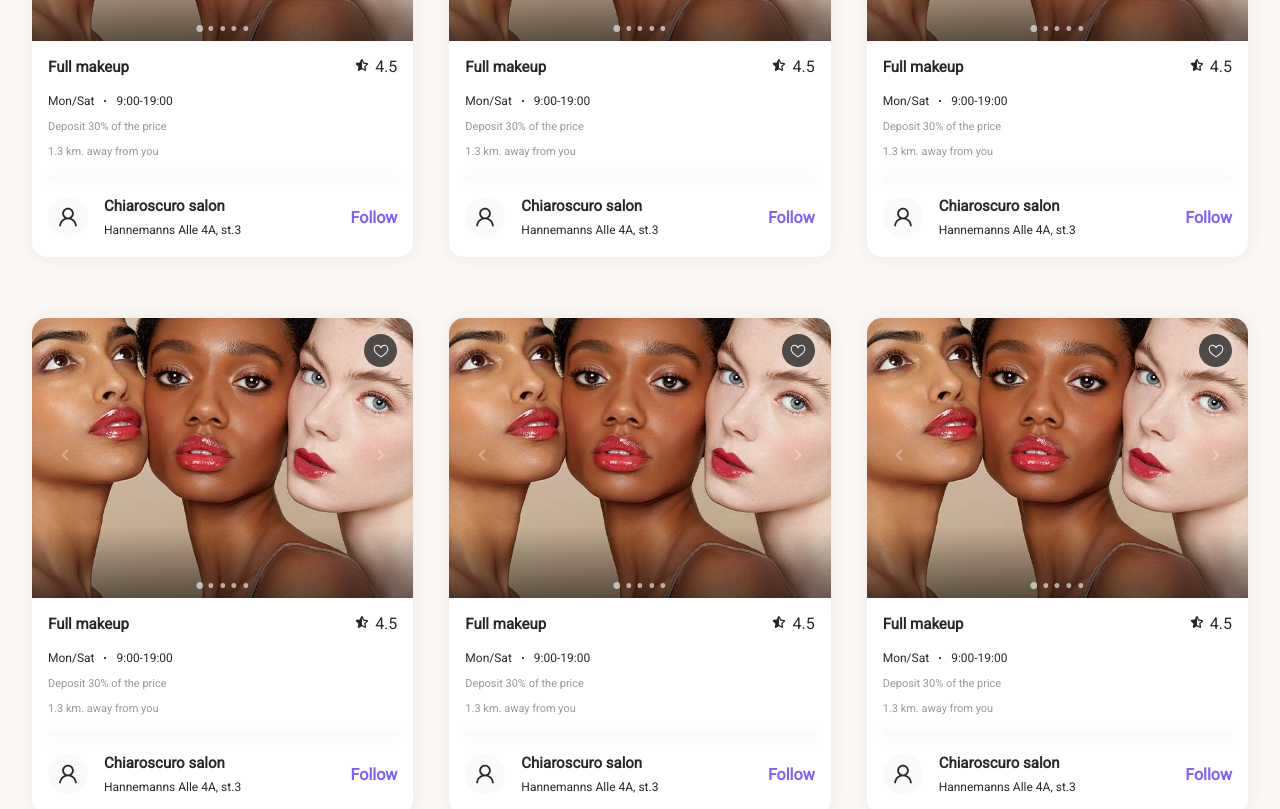
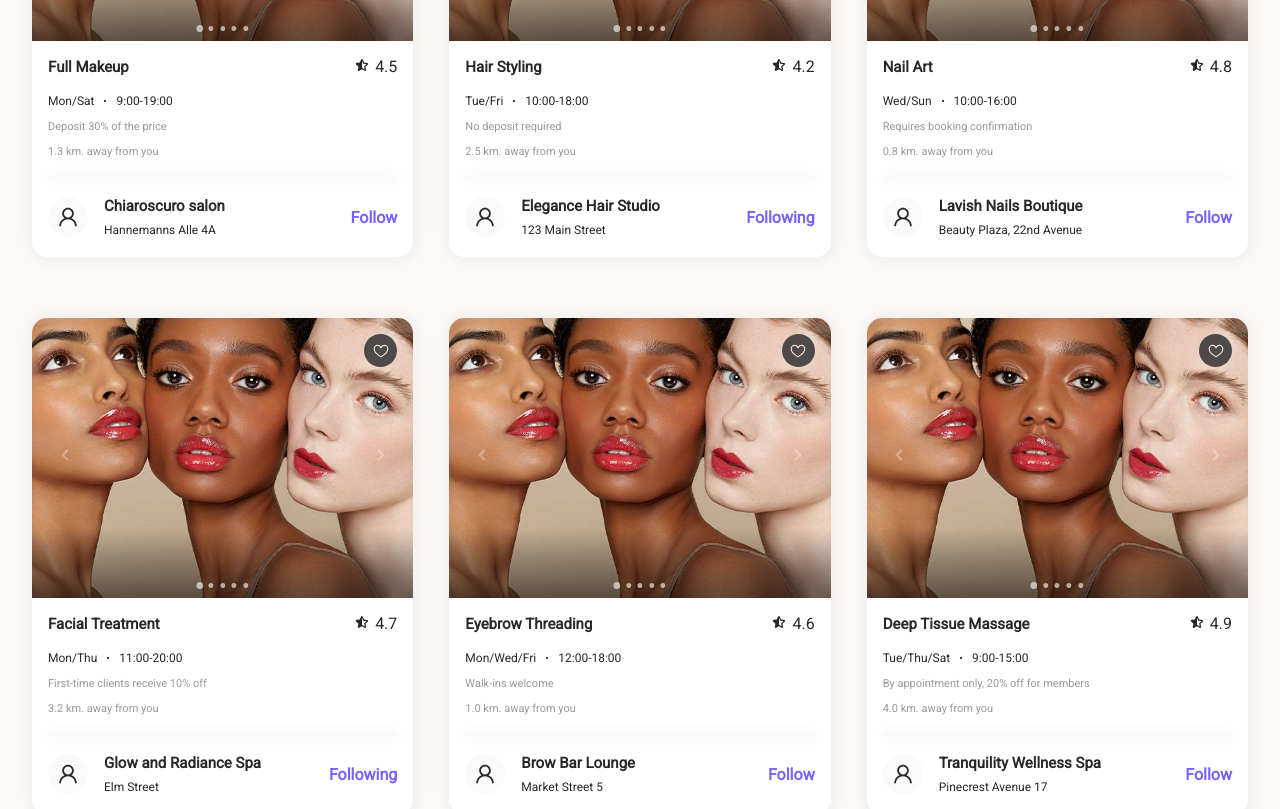
Before and after one commit to osampilona/hypen, a Next.js app: page / in a window 1280 px wide. Shown: the part 340-1149 px from the top of the page. Built offline with nearby package versions, Linux system fonts and the light colour scheme; no server answers.

Commit message:
Creating servicedata.ts and connecting it to fetch static data (currently, fetch is not needed)

```diff
--- a/src/components/Carousel/Carousel.tsx
+++ b/src/components/Carousel/Carousel.tsx
@@ -1,9 +1,10 @@
-import React, { useState, useRef, useEffect } from "react";
-import Image, { StaticImageData } from "next/image";
+import React, { useState, useRef, useEffect, useCallback } from "react";
+import Image from "next/image";
 import { IoIosArrowBack, IoIosArrowForward } from "react-icons/io";
 import { FaCircle } from "react-icons/fa";
 import { GoHeart } from "react-icons/go";
 import carousel from "./carousel.module.scss";
+import { CardImage } from "@/types/services/card";
 
 //TODO: add this when data is fetched from the server
 // type imagesProps = {
@@ -15,10 +16,7 @@ import carousel from "./carousel.module.scss";
 
 //TODO: remove this when data is fetched from the server
 type imagesProps = {
-  images: {
-    url: StaticImageData;
-    alt: string;
-  }[];
+  images: CardImage[];
 };
 
 const Carousel = ({ images }: imagesProps) => {
@@ -27,22 +25,23 @@ const Carousel = ({ images }: imagesProps) => {
   const prevButtonRef = useRef<HTMLButtonElement>(null);
   const containerRef = useRef<HTMLDivElement>(null);
 
-  const showNextImage = () => {
+  const showNextImage = useCallback(() => {
     setImageIndex((index) => {
       const newIndex = index === images.length - 1 ? 0 : index + 1;
       nextButtonRef.current?.focus();
       return newIndex;
     });
-  };
+  }, [images.length]);
 
-  const showPrevImage = () => {
+  const showPrevImage = useCallback(() => {
     setImageIndex((index) => {
       const newIndex = index === 0 ? images.length - 1 : index - 1;
       prevButtonRef.current?.focus();
       return newIndex;
     });
-  };
+  }, [images.length]);
 
+  useEffect(() => {
     const handleKeyDown = (event: KeyboardEvent) => {
       if (event.key === "ArrowRight") {
         showNextImage();
@@ -51,14 +50,13 @@ const Carousel = ({ images }: imagesProps) => {
       }
     };
 
-  useEffect(() => {
     const container = containerRef.current;
     container?.addEventListener("keydown", handleKeyDown);
 
     return () => {
       container?.addEventListener("keydown", handleKeyDown);
     };
-  }, []);
+  }, [showNextImage, showPrevImage]);
 
   return (
     <section
@@ -77,8 +75,7 @@ const Carousel = ({ images }: imagesProps) => {
       >
         {images.map(({ url, alt }, index) => (
           <Image
-            // key={url}
-            key={url.toString()}
+            key={`${url.toString()}-${index}`}
             src={url}
             alt={alt}
             className={carousel.container__image}
--- a/src/components/ServiceCard/ServiceCard.tsx
+++ b/src/components/ServiceCard/ServiceCard.tsx
@@ -1,91 +1,38 @@
 "use client";
-import React, { useState, useEffect } from "react";
-import { fetchServiceImage } from "@/services/apiService";
+import React from "react";
 import Carousel from "@/components/Carousel/Carousel";
 import serviceCard from "@/components/ServiceCard/serviceCard.module.scss";
 import { TiStarHalfOutline } from "react-icons/ti";
 import { AiOutlineUser } from "react-icons/ai";
+import { ServiceCardType } from "@/types/services/card";
 
-//TODO: remove this when data is fetched from the server
-//import images for testing carousel staticaly
-import img_1 from "../../../src/assets/img/image_1.jpeg";
-import img_2 from "../../../src/assets/img/image_2.jpeg";
-import img_3 from "../../../src/assets/img/image_3.jpeg";
-import img_4 from "../../../src/assets/img/image_4.jpeg";
-import img_5 from "../../../src/assets/img/image_5.jpeg";
-
-const IMAGES = [
-  { url: img_1, alt: "Image 1" },
-  { url: img_2, alt: "Image 2" },
-  { url: img_3, alt: "Image 3" },
-  { url: img_4, alt: "Image 4" },
-  { url: img_5, alt: "Image 5" },
-];
-
-export interface IServiceCardProps {
-  //   serviceName: string;
-  //   serviceRate: number;
-  //   workingDays: string;
-  //   workingHours: number;
-  //   serviceNote: string;
-  //   serviceDistance: string;
-  //   companyName: string;
-  //   companyAdress: string;
-  //   companyAdressDetail: string;
-  //   companyFollowingState: string;
-}
-
-const ServiceCard = (props: IServiceCardProps) => {
-  const [data, setData] = useState<any>(null);
-  const [loading, setLoading] = useState(null);
-  const [error, setError] = useState(null);
-
-  useEffect(() => {
-    fetchServiceImage()
-      .then((data) => {
-        //handle data
-        setData(data);
-        console.log("Random Image:", data);
-      })
-      .catch((error) => {
-        //handle error
-        setError(error);
-        console.error("Error fetching random image:", error);
-      });
-  }, []);
-
+const ServiceCard = (props: ServiceCardType) => {
   return (
     <div className={serviceCard.container}>
       <div className={serviceCard.container__image}>
-        {!error && !data && <p>loading...</p>}
-        {/* {data && (
-          <Carousel
-            images={[{ url: data.urls.full, alt: "Random Image" }]}
-          ></Carousel>
-        )} */}
-        <Carousel images={IMAGES} />
+        <Carousel images={props.images} />
       </div>
       <div className={serviceCard.container__info}>
         <div className={serviceCard.container__info__service}>
-          <h1>Full makeup</h1>
+          <h1>{props.serviceName}</h1>
           <div className={serviceCard.container__info__service__rate}>
             <TiStarHalfOutline />
-            <p>4.5</p>
+            <p>{props.serviceRate}</p>
           </div>
         </div>
         <div className={serviceCard.container__info__details}>
           <div className={serviceCard.container__info__details__days}>
-            <p>Mon/Sat</p>
+            <p>{props.workingDays}</p>
             <div
               className={serviceCard.container__info__details__days__dot}
             ></div>
-            <p>9:00-19:00</p>
+            <p>{props.workingHours}</p>
           </div>
           <p className={serviceCard.container__info__details__days__hours}>
-            Deposit 30% of the price
+            {props.serviceNote}
           </p>
           <p className={serviceCard.container__info__details__days__hours}>
-            1.3 km. away from you
+            {props.serviceDistance}
           </p>
         </div>
         <div className={serviceCard.container__devider}></div>
@@ -95,11 +42,13 @@ const ServiceCard = (props: IServiceCardProps) => {
               <AiOutlineUser size={24} />
             </div>
             <div className={serviceCard.container__business__left__details}>
-              <h1>Chiaroscuro salon</h1>
-              <p>Hannemanns Alle 4A, st.3</p>
+              <h1>{props.companyName}</h1>
+              <p>{props.companyAdress}</p>
             </div>
           </div>
-          <p className={serviceCard.container__business__follow}>Follow</p>
+          <p className={serviceCard.container__business__follow}>
+            {props.companyFollowingState}
+          </p>
         </div>
       </div>
     </div>
--- a/src/components/ServiceCardList/ServiceCardList.tsx
+++ b/src/components/ServiceCardList/ServiceCardList.tsx
@@ -1,15 +1,30 @@
-import React from "react";
+import React, { useEffect, useState } from "react";
 import ServiceCard from "../ServiceCard/ServiceCard";
 import serviceCardList from "@/components/ServiceCardList/serviceCardList.module.scss";
+import { ServiceCardType } from "@/types/services/card";
+import { serviceData } from "@/data/serviceData";
 
-const ServiceCardList = () => {
-  const serviceCardArray = Array.from({ length: 8 }, (_, index) => index + 1);
+const ServiceCardList = async () => {
+  // const serviceData = Array.from({ length: 2 }, (_, index) => index + 1);
+  // const [serviceDataFromBackend, setServiceDataFromBackend] = useState<ServiceCardType[]>([]);
 
+  // // Call backend for data
+  // useEffect(() => {
+  //   fetch("http://localhost:3000/api/serviceData")
+  //     .then((response) => response.json())
+  //     .then((data) => setServiceDataFromBackend(data))
+  // },[])
+  // }
+
+  // 3 states possible:
+  // 1. Loading
+  // 2. Error
+  // 3. Data
   return (
     <div className={serviceCardList.container}>
-      {serviceCardArray.map((_, index) => {
-        return <ServiceCard key={index} />;
-      })}
+      {serviceData.map((service: ServiceCardType, index: number) => (
+        <ServiceCard {...service} key={`${service.serviceName}-${index}`} />
+      ))}
     </div>
   );
 };
--- /dev/null
+++ b/src/data/serviceData.ts
@@ -0,0 +1,214 @@
+import { ServiceCardType } from "@/types/services/card";
+
+import img_1 from "../assets/img/image_1.jpeg";
+import img_2 from "../assets/img/image_2.jpeg";
+import img_3 from "../assets/img/image_3.jpeg";
+import img_4 from "../assets/img/image_4.jpeg";
+import img_5 from "../assets/img/image_5.jpeg";
+
+export const serviceData: ServiceCardType[] = [
+  {
+    serviceName: "Full Makeup",
+    serviceRate: 4.5,
+    workingDays: "Mon/Sat",
+    workingHours: "9:00-19:00",
+    serviceNote: "Deposit 30% of the price",
+    serviceDistance: "1.3 km. away from you",
+    companyName: "Chiaroscuro salon",
+    companyAdress: "Hannemanns Alle 4A",
+    companyAdressDetail: "st.3",
+    companyFollowingState: "Follow",
+    images: [
+      {
+        url: img_1,
+        alt: "Image 1",
+      },
+      {
+        url: img_2,
+        alt: "Image 2",
+      },
+      {
+        url: img_3,
+        alt: "Image 3",
+      },
+      {
+        url: img_4,
+        alt: "Image 4",
+      },
+      {
+        url: img_5,
+        alt: "Image 5",
+      },
+    ],
+  },
+  {
+    serviceName: "Hair Styling",
+    serviceRate: 4.2,
+    workingDays: "Tue/Fri",
+    workingHours: "10:00-18:00",
+    serviceNote: "No deposit required",
+    serviceDistance: "2.5 km. away from you",
+    companyName: "Elegance Hair Studio",
+    companyAdress: "123 Main Street",
+    companyAdressDetail: "Suite 101",
+    companyFollowingState: "Following",
+    images: [
+      {
+        url: img_1,
+        alt: "Image 1",
+      },
+      {
+        url: img_2,
+        alt: "Image 2",
+      },
+      {
+        url: img_3,
+        alt: "Image 3",
+      },
+      {
+        url: img_4,
+        alt: "Image 4",
+      },
+      {
+        url: img_5,
+        alt: "Image 5",
+      },
+    ],
+  },
+  {
+    serviceName: "Nail Art",
+    serviceRate: 4.8,
+    workingDays: "Wed/Sun",
+    workingHours: "10:00-16:00",
+    serviceNote: "Requires booking confirmation",
+    serviceDistance: "0.8 km. away from you",
+    companyName: "Lavish Nails Boutique",
+    companyAdress: "Beauty Plaza, 22nd Avenue",
+    companyAdressDetail: "Shop #12",
+    companyFollowingState: "Follow",
+    images: [
+      {
+        url: img_1,
+        alt: "Image 1",
+      },
+      {
+        url: img_2,
+        alt: "Image 2",
+      },
+      {
+        url: img_3,
+        alt: "Image 3",
+      },
+      {
+        url: img_4,
+        alt: "Image 4",
+      },
+      {
+        url: img_5,
+        alt: "Image 5",
+      },
+    ],
+  },
+  {
+    serviceName: "Facial Treatment",
+    serviceRate: 4.7,
+    workingDays: "Mon/Thu",
+    workingHours: "11:00-20:00",
+    serviceNote: "First-time clients receive 10% off",
+    serviceDistance: "3.2 km. away from you",
+    companyName: "Glow and Radiance Spa",
+    companyAdress: "Elm Street",
+    companyAdressDetail: "Building B, Unit 5",
+    companyFollowingState: "Following",
+    images: [
+      {
+        url: img_1,
+        alt: "Image 1",
+      },
+      {
+        url: img_2,
+        alt: "Image 2",
+      },
+      {
+        url: img_3,
+        alt: "Image 3",
+      },
+      {
+        url: img_4,
+        alt: "Image 4",
+      },
+      {
+        url: img_5,
+        alt: "Image 5",
+      },
+    ],
+  },
+  {
+    serviceName: "Eyebrow Threading",
+    serviceRate: 4.6,
+    workingDays: "Mon/Wed/Fri",
+    workingHours: "12:00-18:00",
+    serviceNote: "Walk-ins welcome",
+    serviceDistance: "1.0 km. away from you",
+    companyName: "Brow Bar Lounge",
+    companyAdress: "Market Street 5",
+    companyAdressDetail: "Second Floor, Room 204",
+    companyFollowingState: "Follow",
+    images: [
+      {
+        url: img_1,
+        alt: "Image 1",
+      },
+      {
+        url: img_2,
+        alt: "Image 2",
+      },
+      {
+        url: img_3,
+        alt: "Image 3",
+      },
+      {
+        url: img_4,
+        alt: "Image 4",
+      },
+      {
+        url: img_5,
+        alt: "Image 5",
+      },
+    ],
+  },
+  {
+    serviceName: "Deep Tissue Massage",
+    serviceRate: 4.9,
+    workingDays: "Tue/Thu/Sat",
+    workingHours: "9:00-15:00",
+    serviceNote: "By appointment only, 20% off for members",
+    serviceDistance: "4.0 km. away from you",
+    companyName: "Tranquility Wellness Spa",
+    companyAdress: "Pinecrest Avenue 17",
+    companyAdressDetail: "Ground Floor",
+    companyFollowingState: "Follow",
+    images: [
+      {
+        url: img_1,
+        alt: "Image 1",
+      },
+      {
+        url: img_2,
+        alt: "Image 2",
+      },
+      {
+        url: img_3,
+        alt: "Image 3",
+      },
+      {
+        url: img_4,
+        alt: "Image 4",
+      },
+      {
+        url: img_5,
+        alt: "Image 5",
+      },
+    ],
+  },
+];
--- /dev/null
+++ b/src/types/services/card.ts
@@ -0,0 +1,20 @@
+import { StaticImageData } from "next/image";
+
+export interface ServiceCardType {
+  serviceName: string;
+  serviceRate: number;
+  workingDays: string;
+  workingHours: string;
+  serviceNote: string;
+  serviceDistance: string;
+  companyName: string;
+  companyAdress: string;
+  companyAdressDetail: string;
+  companyFollowingState: string;
+  images: CardImage[];
+}
+
+export interface CardImage {
+  url: StaticImageData;
+  alt: string;
+}
```
Also changed, not shown: src/data/serviceData.json (deleted, +0 -28 lines). Lines whose indentation alone changed are shown as unchanged.
